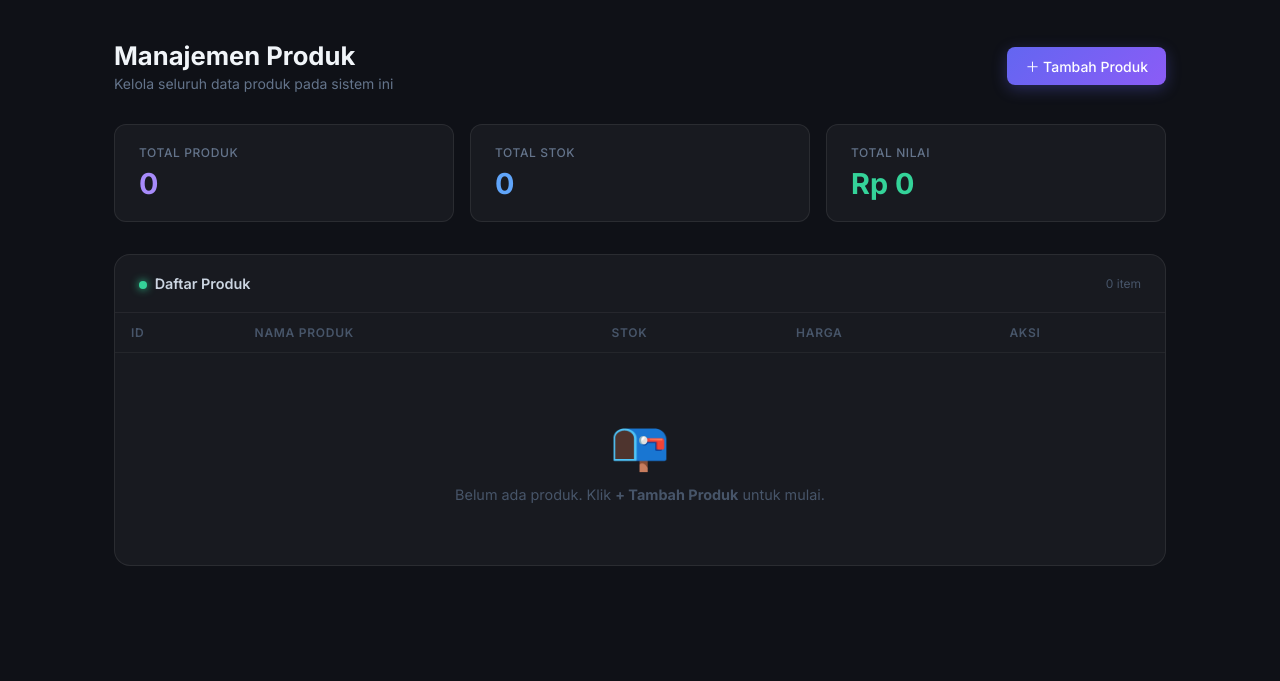
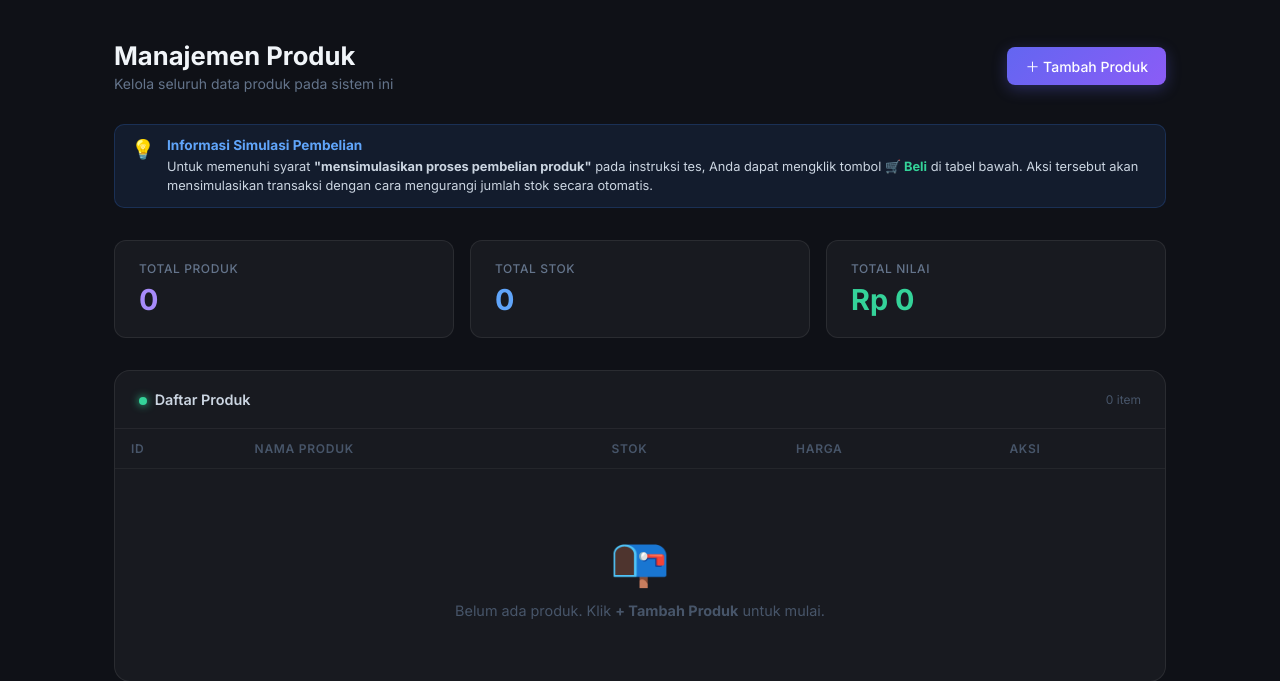
Before and after one commit to Alifasulaeman13/test_ci4_cms, a CodeIgniter 4 app: the page made by app/Views/product/index.php in a window 1280 px wide. Shown: the part 60-741 px from the top of the page. Run offline with PHP 8.4 and a stand-in for CodeIgniter, Linux system fonts and the light colour scheme; the template is opened without the code that fills it, so the values that code supplies are empty; some libraries are stand-ins or nearby versions.

Commit message:
Update: Menambahkan kotak info di UI dan memperbarui README untuk menjelaskan fitur simulasi pembelian ke reviewer

```diff
--- a/app/Views/product/index.php
+++ b/app/Views/product/index.php
@@ -281,6 +281,15 @@
         <a href="/product/create" class="btn btn-primary">＋ Tambah Produk</a>
     </div>
 
+    <!-- Info Box -->
+    <div style="background: rgba(59,130,246,0.1); border: 1px solid rgba(59,130,246,0.2); padding: 12px 16px; border-radius: 10px; margin-bottom: 2rem; display: flex; align-items: start; gap: 12px;">
+        <span style="font-size: 1.2rem;">💡</span>
+        <div>
+            <h4 style="font-size: 0.85rem; color: #60a5fa; margin-bottom: 4px;">Informasi Simulasi Pembelian</h4>
+            <p style="font-size: 0.8rem; color: #cbd5e1; line-height: 1.5;">Untuk memenuhi syarat <strong>"mensimulasikan proses pembelian produk"</strong> pada instruksi tes, Anda dapat mengklik tombol <strong style="color:#34d399">🛒 Beli</strong> di tabel bawah. Aksi tersebut akan mensimulasikan transaksi dengan cara mengurangi jumlah stok secara otomatis.</p>
+        </div>
+    </div>
+
     <!-- Stats -->
     <div class="stats-grid">
         <div class="stat-card">
```
Also changed, not shown: README.md.
